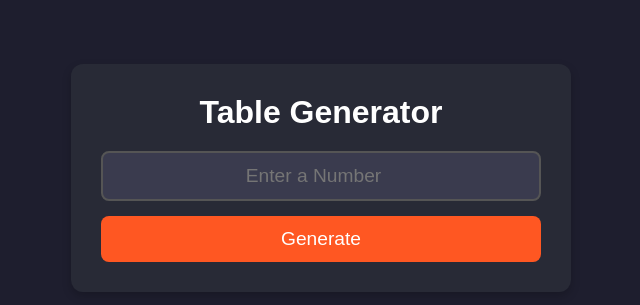
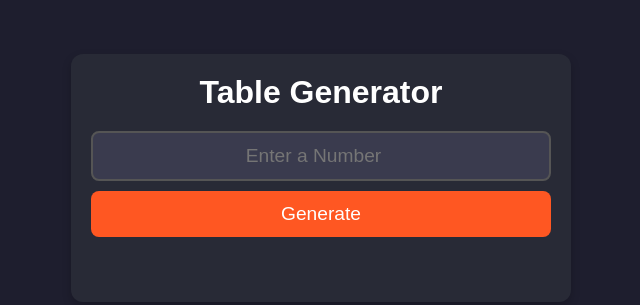
Before and after one commit to LuckyLongre12/Table-Generator-, a plain HTML site: page index.html in a window 1280 px wide. Shown: the part 222-527 px from the top of the page, without its empty margins (319-959 px from the left). Drawn offline with Linux system fonts and the light colour scheme.

Commit message:
Update index.html

```diff
--- a/index.html
+++ b/index.html
@@ -29,9 +29,22 @@ body {
         width: 90%;
         max-width: 500px;
         background-color: #282a36;
-    padding: 30px;
+        padding: 20px;
         border-radius: 12px;
         box-shadow: 0 4px 10px rgba(0, 0, 0, 0.2);
+        display: flex;
+        flex-direction: column;
+        align-items: center;
+        position: relative;
+    }
+
+    .input-container {
+        width: 100%;
+        position: sticky;
+        top: 0;
+        background-color: #282a36;
+        padding-bottom: 10px;
+        z-index: 10;
     }
 
     h1 {
@@ -60,7 +73,7 @@ button {
         color: white;
         border-radius: 8px;
         cursor: pointer;
-    margin-top: 15px;
+        margin-top: 10px;
         transition: 0.3s ease;
     }
 
@@ -71,11 +84,16 @@ button:hover {
     .main {
         display: flex;
         flex-direction: column;
-    gap: 15px;
+        gap: 10px;
+        margin-top: 15px;
+        max-height: 300px;
+        overflow-y: auto;
+        width: 100%;
+        padding: 10px;
     }
 
     .top {
-    padding: 15px;
+        padding: 10px;
         border: 2px solid #444;
         border-radius: 8px;
         background-color: #333;
@@ -101,9 +119,11 @@ button:hover {
 </style>
 <body>
     <div class="container">
+        <div class="input-container">
             <h1>Table Generator</h1>
             <input type="number" id="num" placeholder="Enter a Number" min="1" />
             <button id="generateBtn">Generate</button>
+        </div>
         <div class="main" id="output"></div>
     </div>
     <script>
@@ -121,7 +141,7 @@ button:hover {
             for (let i = 1; i <= 10; i++) {
                 let result = document.createElement("h1");
                 result.classList.add("top");
-        result.textContent = `${num * i}`;
+                result.textContent = `${num} × ${i} = ${num * i}`;
                 outputDiv.appendChild(result);
             }
         });
```
Lines whose indentation alone changed are shown as unchanged.
